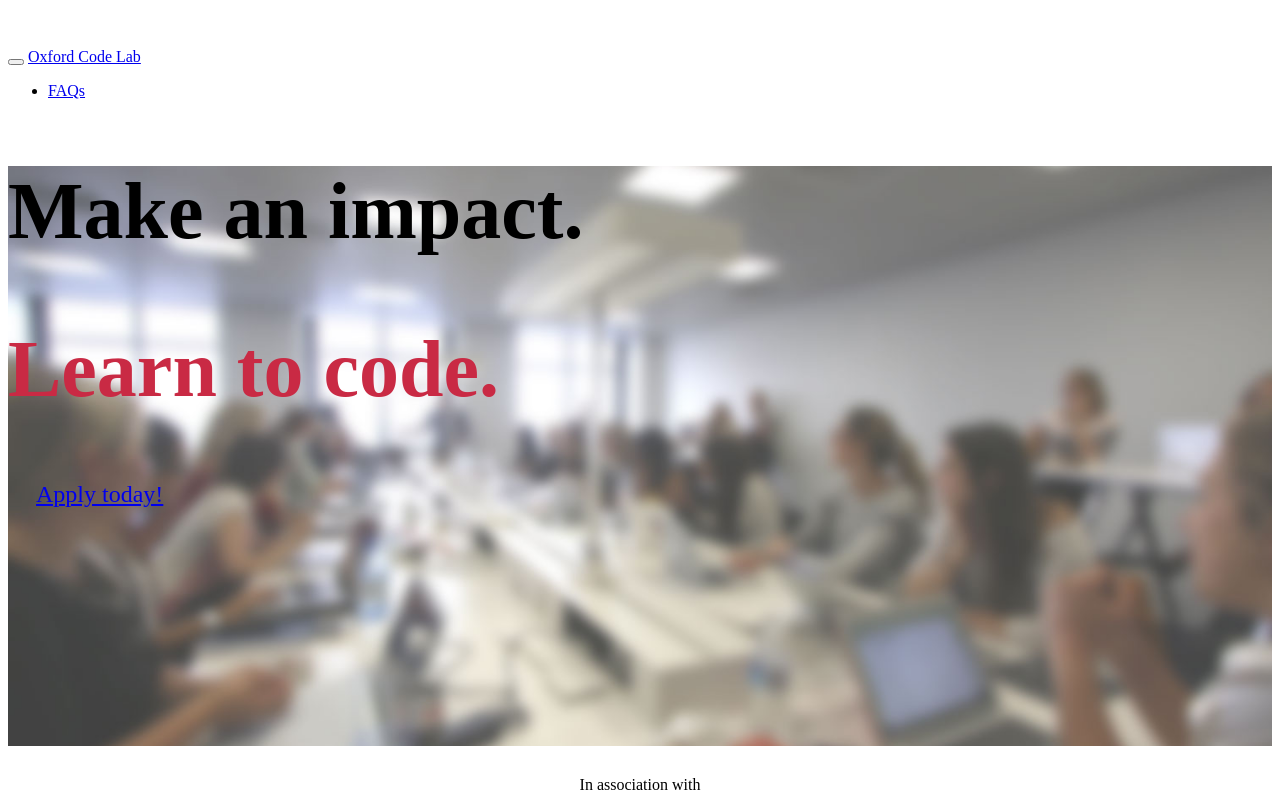
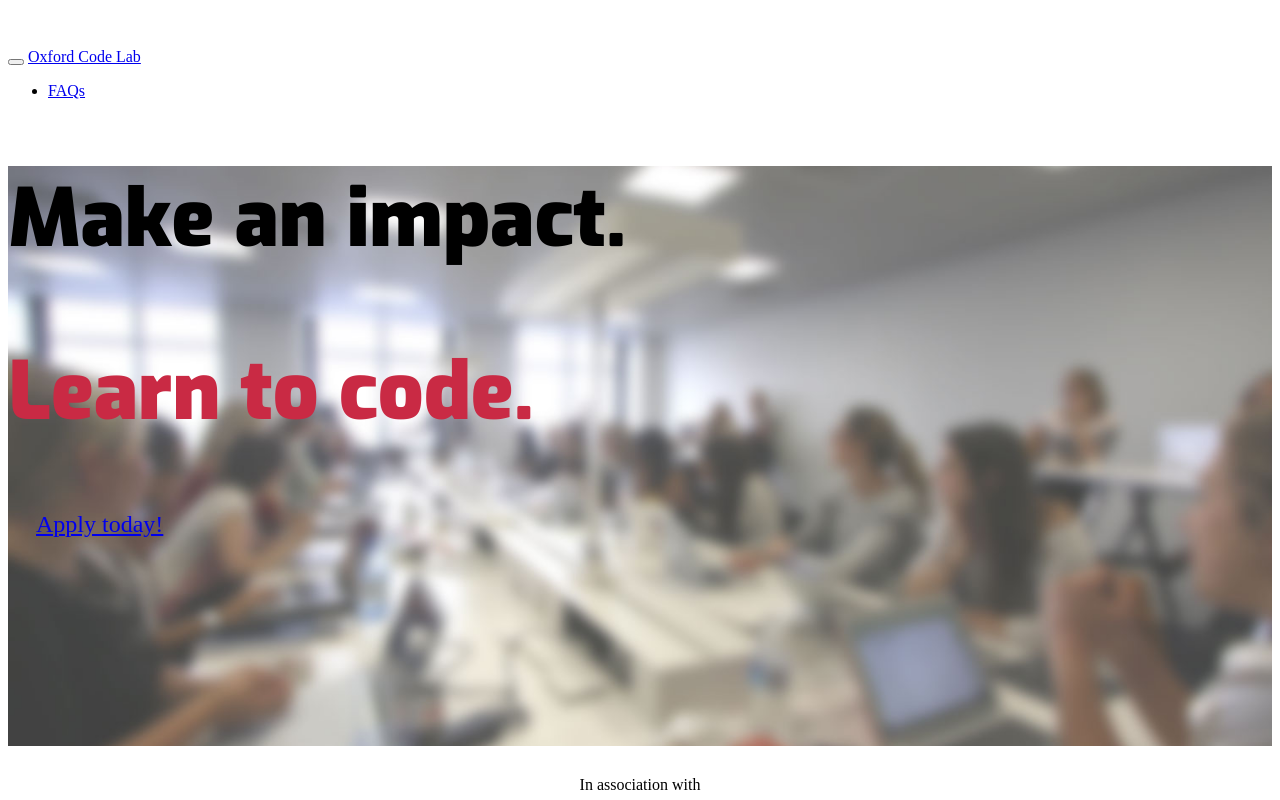
Before and after one commit to tomclose/oxfordcodelab.com, a website: page app/index.html in a window 1280 px wide. Shown: the top 800 px of the page. Drawn offline with nearby package versions, Linux system fonts and the light colour scheme; files that its build step writes are made by us from their sources.

Commit message:
Add in the correct font

```diff
--- a/app/index.html
+++ b/app/index.html
@@ -11,6 +11,7 @@
   <meta name="viewport" content="width=device-width, initial-scale=1.0">
   <!-- Place favicon.ico and apple-touch-icon.png in the root directory -->
   <link rel="stylesheet" href="styles/main.css">
+  <link href='http://fonts.googleapis.com/css?family=Exo:900' rel='stylesheet' type='text/css'>
   <!-- build:js scripts/vendor/modernizr.js -->
   <!--- <script src="bower_components/modernizr/modernizr.js"></script>
   <!-- endbuild -->
```
